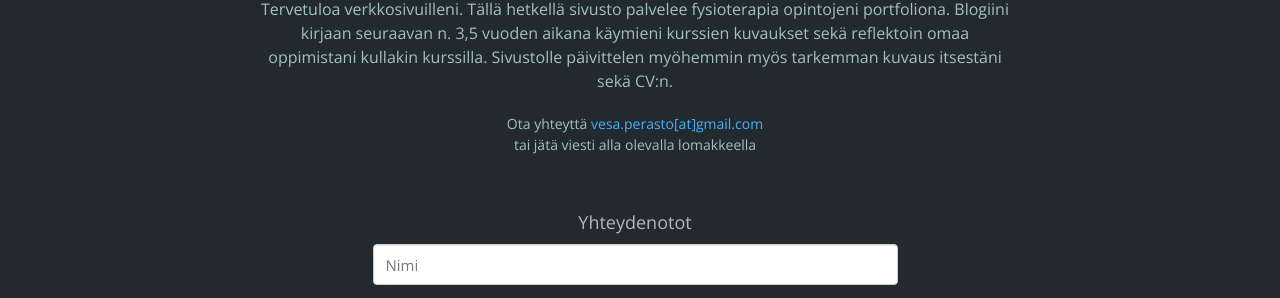
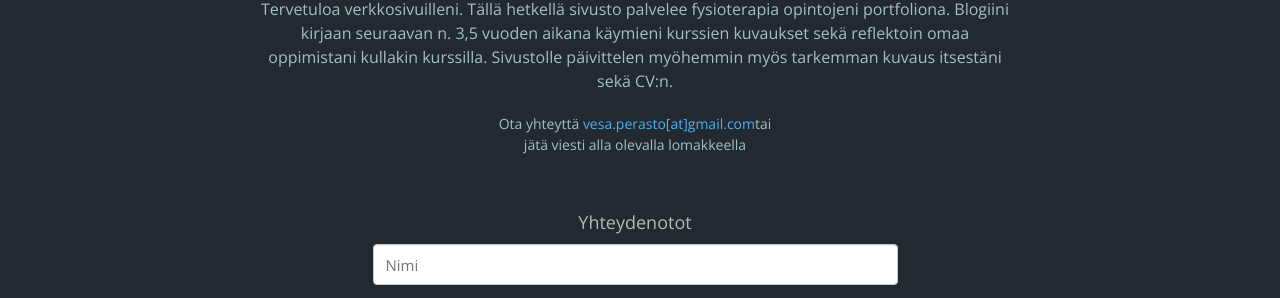
Before and after one commit to vperasto/vperasto.github.io, a Jekyll site: the page built from index.html, in a window 1280 px wide. Shown: the part 338-636 px from the top of the page. Built offline with Jekyll 4.4.1, drawn with Linux system fonts in a browser that asks for light colours; nearby versions of some CDN libraries; comment, search, counter and statistics services are not loaded; part of the change alters nothing that is shown.

```diff
--- a/_includes/welcome-text.html
+++ b/_includes/welcome-text.html
@@ -1,3 +1,3 @@
 <h2>Koodari fysioterapeutin opinnoissa</h2>
 <p><span class="welcome-text">Tervetuloa verkkosivuilleni. Tällä hetkellä sivusto palvelee fysioterapia opintojeni portfoliona. Blogiini kirjaan seuraavan n. 3,5 vuoden aikana käymieni kurssien kuvaukset sekä reflektoin omaa oppimistani kullakin kurssilla. Sivustolle päivittelen myöhemmin myös tarkemman kuvaus itsestäni sekä CV:n.</span>
-<p>Ota yhteyttä <a href="mailto:vesa.perasto@gmail.com">vesa.perasto[at]gmail.com</a><br>tai jätä viesti alla olevalla lomakkeella</p>
+<p>Ota yhteyttä <a href="mailto:vesa.perasto@gmail.com">vesa.perasto[at]gmail.com</a>tai<br>jätä viesti alla olevalla lomakkeella</p>
```
